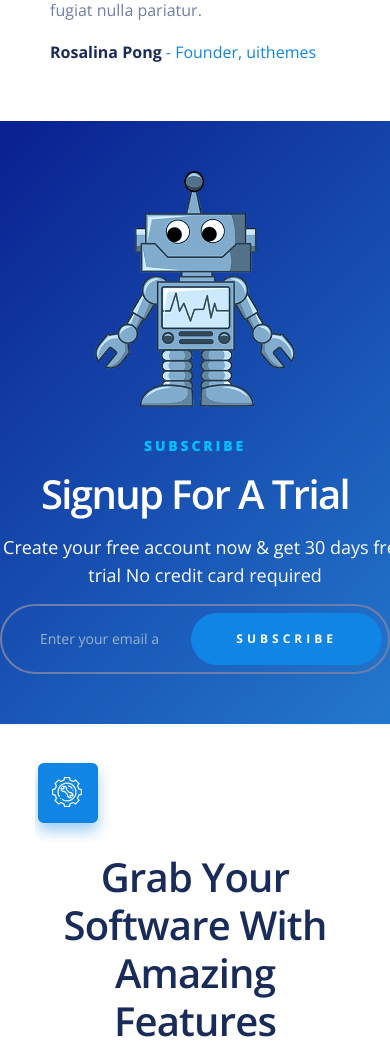
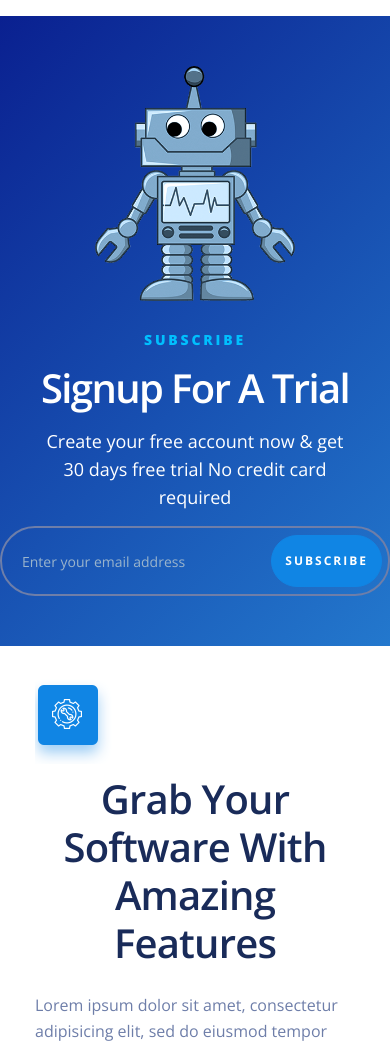
Before and after one commit to CheIIau/CheIIau.github.io, a PHP site: page / in a window 390 px wide; the page is wider, and only the part inside the window is pictured. Shown: the part 4280-5327 px from the top of that part. Run offline with PHP 8.4, Linux system fonts and the light colour scheme.

Commit message:
18.01.2020

```diff
--- a/css/style.css
+++ b/css/style.css
@@ -1817,6 +1817,17 @@ h1 {
 }
 
 @media (max-width: 620px) {
+  .box-subscribe-user button.btn-primary {
+    padding: 18px 13px;
+    letter-spacing: 2px;
+  }
+  .box-subscribe-user input {
+    padding-right: 127px;
+    padding-left: 20px;
+  }
+  .first-page h1 {
+    font-size: 3rem;
+  }
   .grid {
     margin: 40px auto;
         grid-template-areas: "a" "b" "c" "d" "e" "f" "g" "h";
@@ -1837,6 +1848,12 @@ h1 {
     -ms-flex-preferred-size: 50%;
         flex-basis: 50%;
     margin-bottom: 20px;
+  }
+}
+
+@media (max-width: 450px) {
+  .subscribe-form-child p {
+    max-width: 320px;
   }
 }
 
--- a/index.html
+++ b/index.html
@@ -12,8 +12,8 @@
     <link rel="icon" type="image/png" sizes="16x16" href="assets/img/favicon/favicon-16x16.png">
     <link rel="manifest" href="assets/img/favicon/site.webmanifest">
     <link rel="mask-icon" href="assets/img/favicon/safari-pinned-tab.svg" color="#5bbad5">
-    <meta name="msapplication-TileColor" content="#ffffff">
-    <meta name="theme-color" content="#ffffff">
+    <meta name="msapplication-TileColor" content="#1085e4">
+    <meta name="theme-color" content="#1085e4">
     <link href="https://fonts.googleapis.com/css?family=Open+Sans:400,400,600,600,700,800,900&display=swap"
         rel="stylesheet">
     <title>Limpon</title>
@@ -237,7 +237,7 @@
         <div class="_container">
             <div class="page-app-layout">
                 <div class="page-app-content">
-                    <h2 class="title-50">Meet With Future&nbsp;Landingpage</h2>
+                    <h2 class="title-50">Meet With Future Landingpage</h2>
                     <p>Lorem ipsum dolor sit amet, consectetur adipisicing elit, sed do eiusmod tempor incididunt ut
                         labore et dolore magna aliqua. Ut enim ad minim veniam, quis nostrud exercitation ullamco
                         laboris nisi ut aliquip ex ea commodo consequat. Duis aute irure dolor in reprehenderit in
@@ -279,7 +279,7 @@
                     <div class="page-gear-icon">
 
                     </div>
-                    <h2 class="title-50">Easy To Edit & Very&nbsp;Easily&nbsp;Control</h2>
+                    <h2 class="title-50">Easy To Edit & Very Easily&nbsp;Control</h2>
                     <p>Lorem ipsum dolor sit amet, consectetur adipisicing elit, sed do eiusmod tempor incididunt ut
                         labore et dolore magna aliqua. Ut enim ad minim veniam, quis nostrud exercitation ullamco
                         laboris nisi ut aliquip ex ea commodo consequat. Duis aute irure dolor in reprehenderit in
--- a/scss/_main.scss
+++ b/scss/_main.scss
@@ -1474,6 +1474,21 @@ h1 {
   }
 }
 @media (max-width: 620px) {
+  .box-subscribe-user {
+    button.btn-primary {
+      padding: 18px 13px;
+      letter-spacing: 2px;
+    }
+    input {
+      padding-right: 127px;
+      padding-left: 20px;
+    }
+  }
+  .first-page {
+    h1 {
+      font-size: 3rem;
+    }
+  }
   .grid {
     margin: 40px auto;
     grid-template-areas: "a" "b" "c" "d" "e" "f" "g" "h";
@@ -1498,6 +1513,12 @@ h1 {
     }
   }
 }
-
+@media (max-width: 450px) {
+  .subscribe-form-child {
+    p {
+      max-width: 320px;
+    }
+  }
+}
 //медиа-запрос по хедеру на 960px
 //1300px media software
```
Also changed, not shown: 1 other file.
